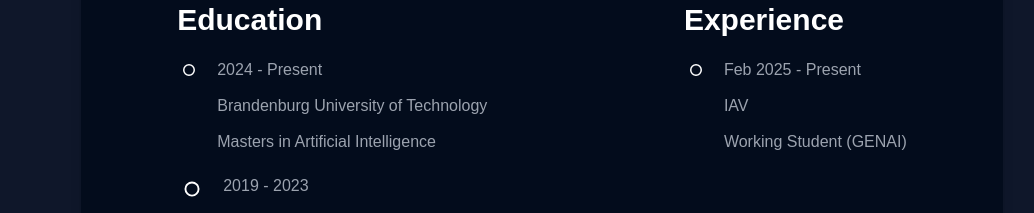
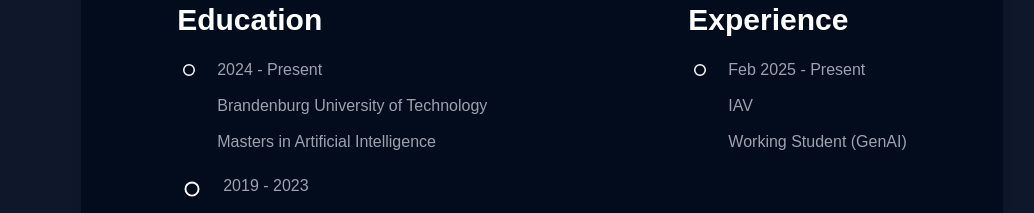
Before and after one commit to sudeep-sp/my-portfolio, a Next.js app: page / in a window 1280 px wide. Shown: the part 1340-1553 px from the top of the page, without its empty margins (98-1132 px from the left). Built offline with nearby package versions, Linux system fonts and the light colour scheme.

Commit message:
Fix capitalization of "GenAI" in About component job title

```diff
--- a/src/components/About.tsx
+++ b/src/components/About.tsx
@@ -118,7 +118,7 @@
                     <p className="text-md text-gray-400">Feb 2025 - Present</p>
                     <p className="text-md text-gray-400">IAV</p>
                     <p className="text-md text-gray-400">
-                      Working Student (GENAI)
+                      Working Student (GenAI)
                     </p>
                   </div>
                 </div>
```
